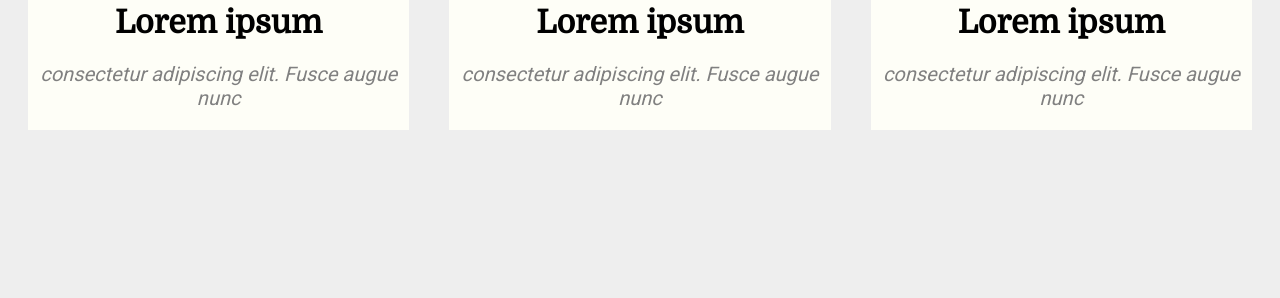
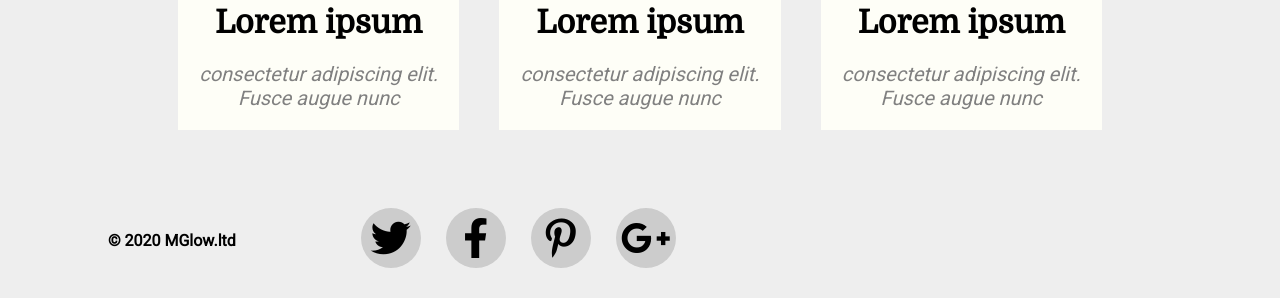
Before and after one commit to Miszczo/Zadanie-tusk-runner, a website: page index.html in a window 1280 px wide. Shown: the part 2324-2622 px from the top of the page. Before the commit the page ends 2522 px from the top, so only its background shows below. Drawn offline with Linux system fonts and the light colour scheme.

Commit message:
Add footer section

```diff
--- a/index.html
+++ b/index.html
@@ -94,6 +94,16 @@
           </div>
         </div>
       </div>
+
+      <div class="footer">
+        <div class="social-media">
+          <b class="copy">&copy; 2020 MGlow.ltd</b>
+          <i class="fab fa-twitter"></i>
+          <i class="fab fa-facebook-f"></i>
+          <i class="fab fa-pinterest-p"></i>
+          <i class="fab fa-google-plus-g"></i>
+        </div>
+      </div>
     </div>
   </body>
 
--- a/sass/style.scss
+++ b/sass/style.scss
@@ -89,7 +89,8 @@ body {
   flex-wrap: wrap;
   justify-content: center;
   background-color: #FEFEF7;
-  margin-top: 60px;
+  padding-top: 60px;
+  padding-bottom: 150px;
   .services-header {
     flex: 100%;
     margin: 60px 0;
@@ -137,6 +138,8 @@ body {
 .goods {
   display: flex;
   flex-wrap: wrap;
+  box-sizing: border-box;
+  margin: 0 150px;
   .goods-header {
     flex: 100%;
     margin: 100px;
@@ -178,3 +181,31 @@ body {
     }
   }
 }
+
+/* footer */
+.footer {
+  height: 100px;
+  .social-media {
+  height: 100%;
+  display: inline-flex;
+  justify-content: center;
+  align-items: center;
+    b {
+      padding: 0 100px;
+    }
+    i {
+      height: 60px;
+      width: 60px;
+      font-size: 40px;
+      border-radius: 50%;
+      margin-bottom: 5px;
+      cursor: pointer;
+      background: #ccc;
+      line-height: 60px;
+      text-align: center;
+      margin-left: 25px;
+
+
+    }
+  }
+}
```
Also changed, not shown: css/style.css, 1 other file.
